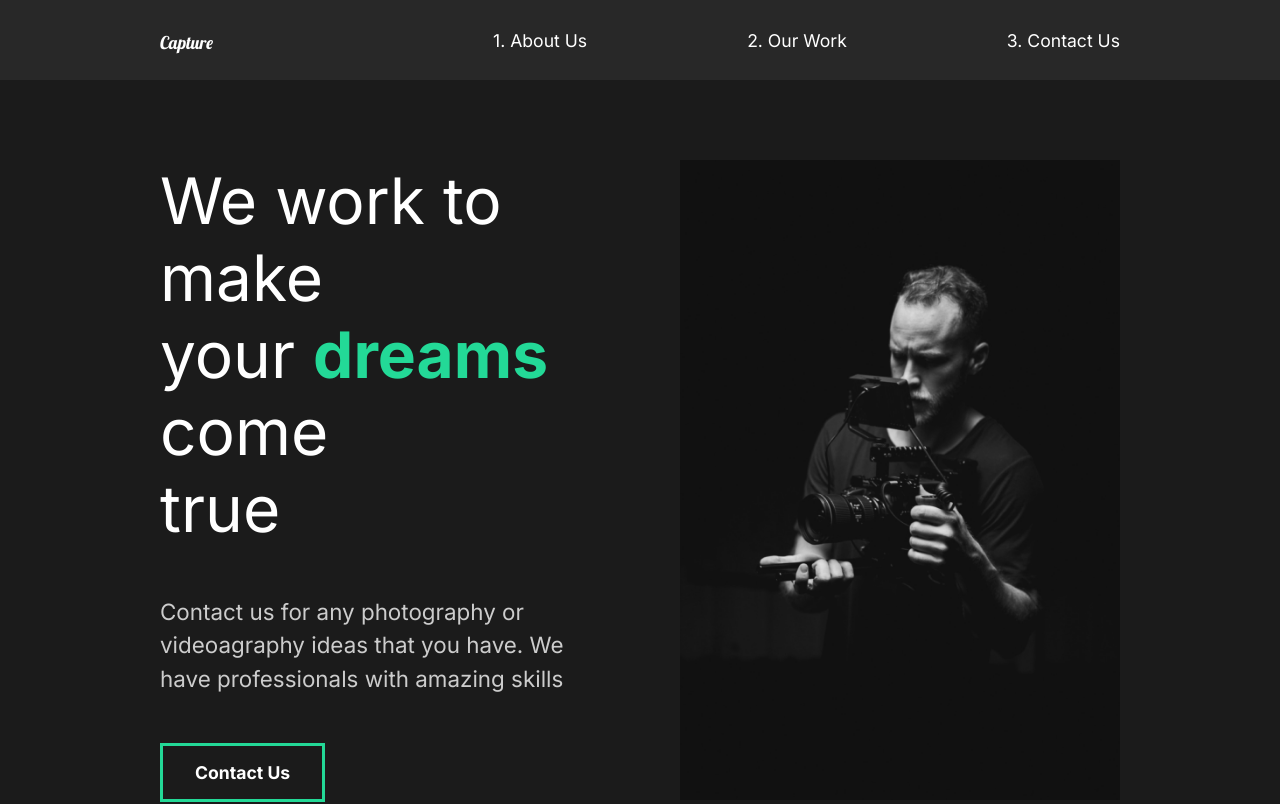
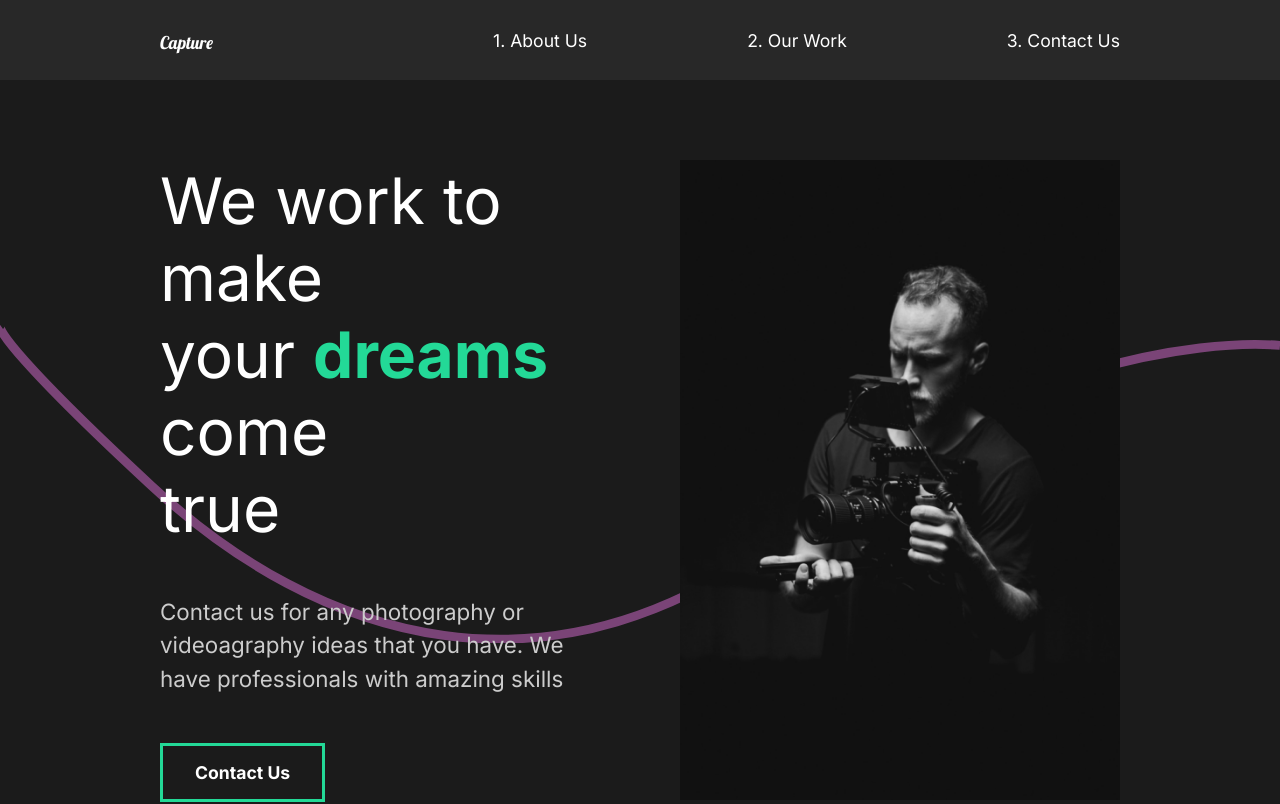
Before and after one commit to MadsAkselsen/capture-portfolio, a React (Create React App) app: page / in a window 1280 px wide. Shown: the top 804 px of the page. Built offline with nearby package versions, Linux system fonts and the light colour scheme.

Commit message:
added wave animation

```diff
--- a/src/components/AboutSection.js
+++ b/src/components/AboutSection.js
@@ -9,6 +9,7 @@
 
 import { motion } from 'framer-motion';
 import { titleAnimation, fade, photoAnimation } from '../animation';
+import Wave from "../components/Wave";
 
 const AboutSection = () => {
   return (
@@ -40,6 +41,7 @@
           alt="guy with camera"
         ></motion.img>
       </StyledImageContainer>
+      <Wave />
     </StyledLayout>
   );
 };
--- /dev/null
+++ b/src/components/Wave.js
@@ -0,0 +1,27 @@
+import React from 'react';
+import styled from 'styled-components';
+import {motion} from 'framer-motion';
+
+
+const Wave = () => {
+    return <WaveSvg viewBox="0 0 1440 363" fill="none" xmlns="http://www.w3.org/200WaveSvg">
+                <motion.path
+                    initial={{pathLength: 0, pathOffset: 1}}
+                    animate={{pathLength: 1, pathOffset: 0}}
+                    transition={{duration: 1}}
+                    d="M1440 27.4774C1352.73 19.8184 1122.41 49.0556 899.331 227.276C620.48 450.052 354.282 355.647 170.328 185.318C23.165 49.0556 -4.21721 8.32998 0.487081 5"
+                    stroke="#D96ED4"
+                    strokeOpacity="0.5"
+                    strokeWidth="10"
+                />
+            </WaveSvg>
+
+}
+
+const WaveSvg = styled.svg`
+    position: absolute;
+    left: 0;
+    z-index: -1;
+`
+
+export default Wave;
--- a/src/pages/AboutUs.js
+++ b/src/pages/AboutUs.js
@@ -6,6 +6,7 @@
 import FaqSection from '../components/FaqSection';
 import { motion } from 'framer-motion';
 import { pageAnimation } from '../animation';
+
 
 const AboutUs = () => {
   return (
```
